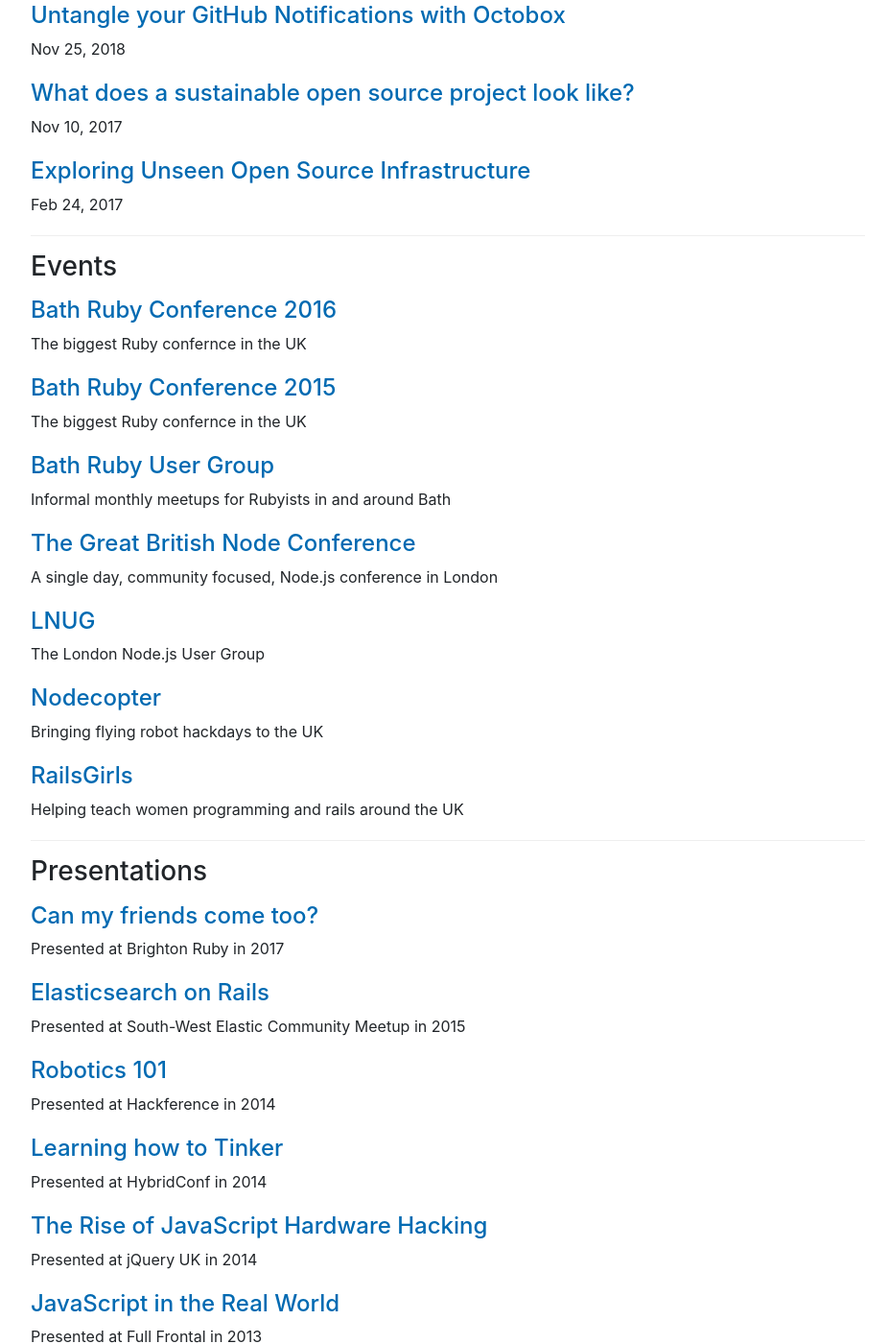
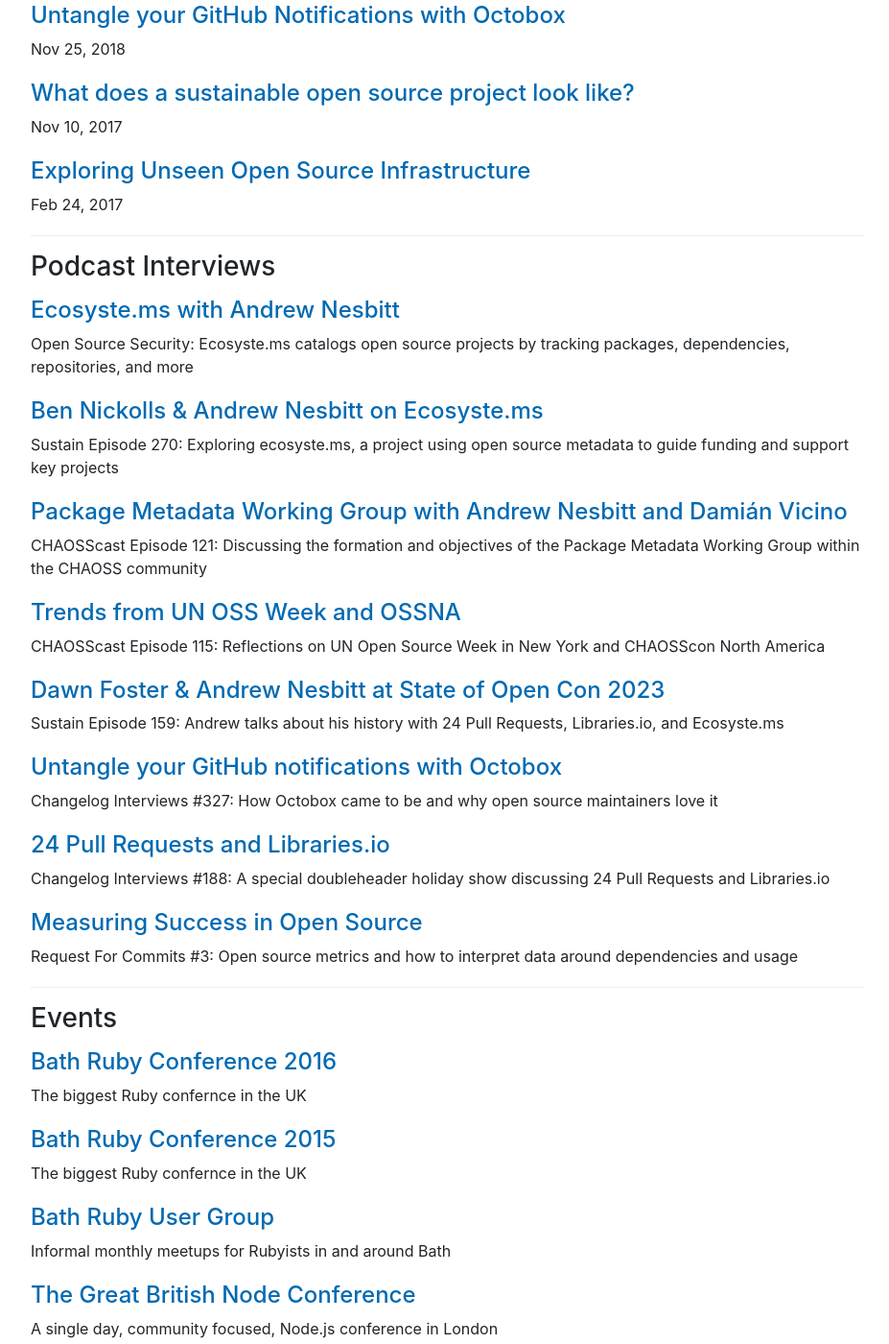
Before and after one commit to andrew/nesbitt.io, a Jekyll site: the page built from index.md, in a window 1280 px wide and 1400 px high, scrolled down 1084 px. Shown: the whole window at 96% size, without its empty margins (173-1100 px from the left). Built offline with Jekyll 4.4.1, drawn with Linux system fonts in a browser that asks for light colours.

Commit message:
Add podcast interviews section with links and descriptions

```diff
--- a/_layouts/home.html
+++ b/_layouts/home.html
@@ -123,6 +123,44 @@
 
   {%- endif -%}
 
+</section>
+
+<section id='podcasts'>
+  <h3>Podcast Interviews</h3>
+  <ul>
+    <li>
+      <h4><a href='https://opensourcesecurity.io/2025/2025-06-ecosystems_andrew_nesbitt/'>Ecosyste.ms with Andrew Nesbitt</a></h4>
+      <p>Open Source Security: Ecosyste.ms catalogs open source projects by tracking packages, dependencies, repositories, and more</p>
+    </li>
+    <li>
+      <h4><a href='https://podcast.sustainoss.org/270'>Ben Nickolls &amp; Andrew Nesbitt on Ecosyste.ms</a></h4>
+      <p>Sustain Episode 270: Exploring ecosyste.ms, a project using open source metadata to guide funding and support key projects</p>
+    </li>
+    <li>
+      <h4><a href='https://podcast.chaoss.community/121'>Package Metadata Working Group with Andrew Nesbitt and Damián Vicino</a></h4>
+      <p>CHAOSScast Episode 121: Discussing the formation and objectives of the Package Metadata Working Group within the CHAOSS community</p>
+    </li>
+    <li>
+      <h4><a href='https://podcast.chaoss.community/115'>Trends from UN OSS Week and OSSNA</a></h4>
+      <p>CHAOSScast Episode 115: Reflections on UN Open Source Week in New York and CHAOSScon North America</p>
+    </li>
+    <li>
+      <h4><a href='https://podcast.sustainoss.org/159'>Dawn Foster &amp; Andrew Nesbitt at State of Open Con 2023</a></h4>
+      <p>Sustain Episode 159: Andrew talks about his history with 24 Pull Requests, Libraries.io, and Ecosyste.ms</p>
+    </li>
+    <li>
+      <h4><a href='https://changelog.com/podcast/327'>Untangle your GitHub notifications with Octobox</a></h4>
+      <p>Changelog Interviews #327: How Octobox came to be and why open source maintainers love it</p>
+    </li>
+    <li>
+      <h4><a href='https://changelog.com/podcast/188'>24 Pull Requests and Libraries.io</a></h4>
+      <p>Changelog Interviews #188: A special doubleheader holiday show discussing 24 Pull Requests and Libraries.io</p>
+    </li>
+    <li>
+      <h4><a href='https://changelog.com/rfc/3'>Measuring Success in Open Source</a></h4>
+      <p>Request For Commits #3: Open source metrics and how to interpret data around dependencies and usage</p>
+    </li>
+  </ul>
 </section>
 
 <section id='events'>
```
